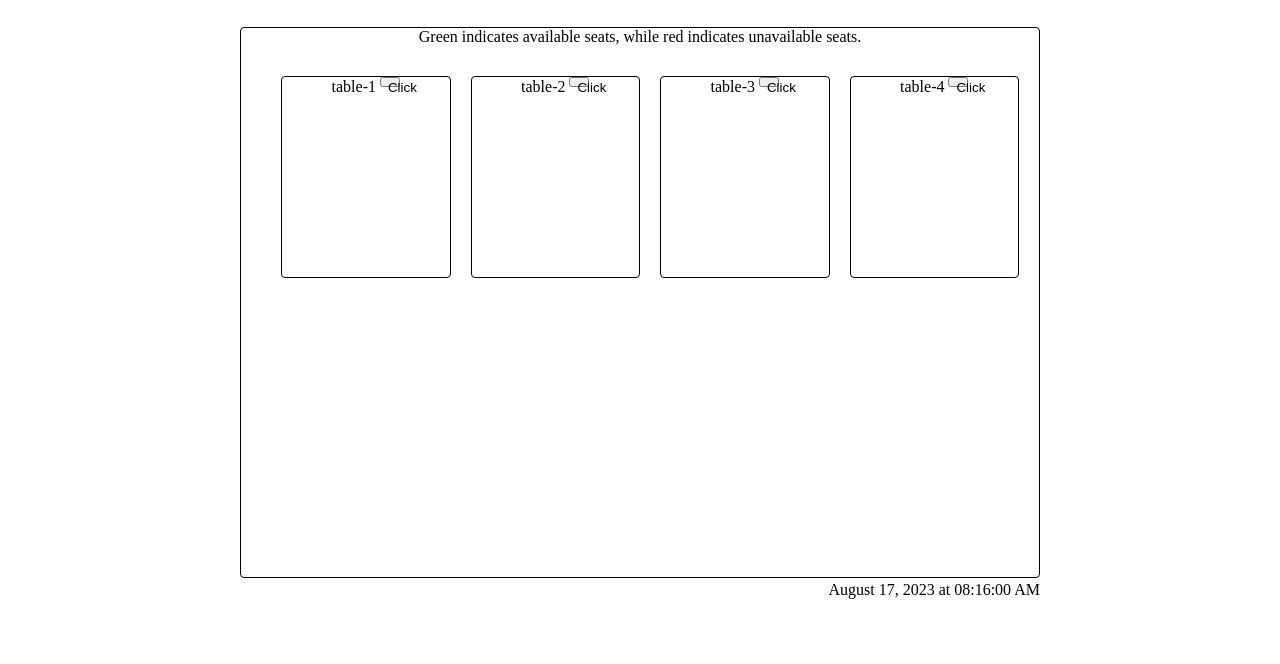
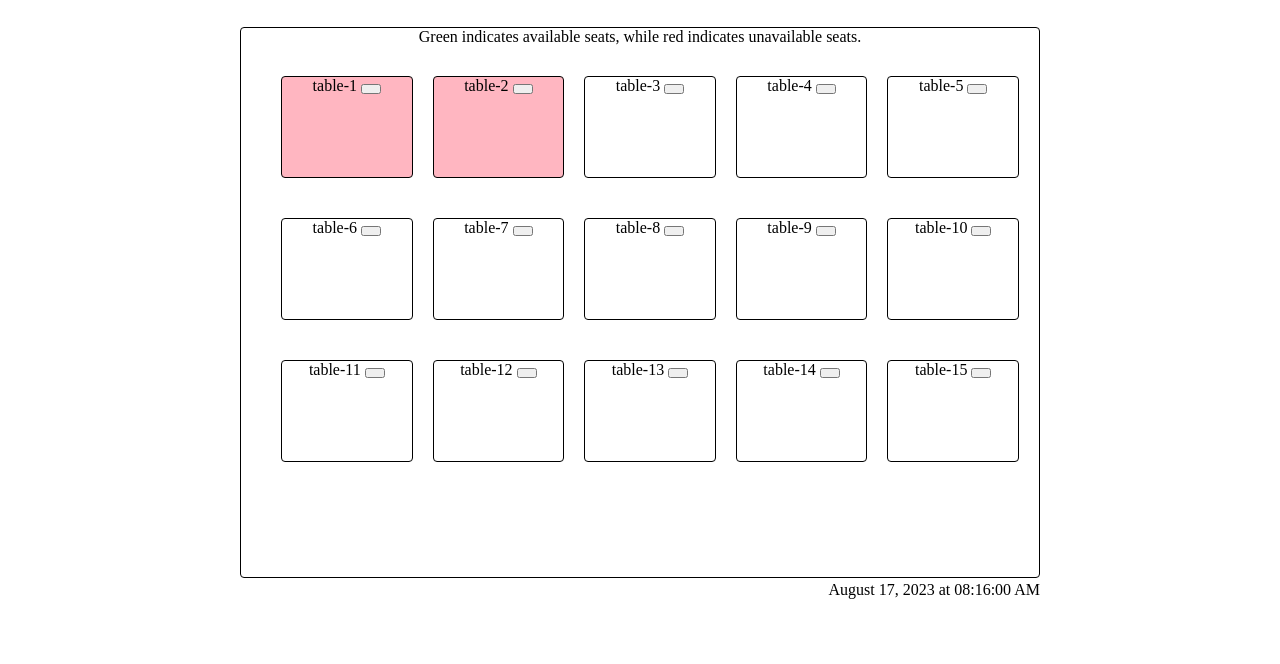
Before and after one commit to jcy9033/lucy-s, a plain HTML site: page work/frontend/index.html in a window 1280 px wide. Shown: the part 136-800 px from the top of the page. Drawn offline with Linux system fonts and the light colour scheme.

Commit message:
Replace tables-layers and box color.

```diff
--- a/work/frontend/index.html
+++ b/work/frontend/index.html
@@ -44,21 +44,25 @@
         border: 1px solid black;
         border-radius: 4px;
       }
-      .tables {
+      .tables-layer1,
+      .tables-layer2,
+      .tables-layer3 {
         display: flex;
         margin: 20px;
-        height: auto;
       }
-      .table-item {
+      .table-box {
         border: 1px solid black;
         border-radius: 4px;
         margin-top: 10px;
         margin-left: 20px;
         margin-bottom: 10px;
         width: 200px;
-        height: 200px;
+        height: 100px;
       }
-      .table-item-button {
+      .reserved-table {
+        background-color: #ffb6c1;
+      }
+      .table-box-button {
         width: 20px;
         height: 10px;
       }
@@ -70,7 +74,7 @@
     </style>
   </head>
   <body>
-    <div class="header">Lucy's regervation form</div>
+    <div class="header">Lucy's reservation - Tokyo</div>
     <div class="nav">
       <div class="nav-right-items">
         <div class="nav-item">Tokyo</div>
@@ -87,22 +91,70 @@
       </div>
       <div class="dashboard">
         Green indicates available seats, while red indicates unavailable seats.
-        <div class="tables">
-          <div class="table-item">
+        <div class="tables-layer1">
+          <div class="table-box reserved-table">
             table-1
-            <button class="table-item-button">Click</button>
+            <button class="table-box-button"></button>
           </div>
-          <div class="table-item">
+          <div class="table-box reserved-table">
             table-2
-            <button class="table-item-button">Click</button>
+            <button class="table-box-button"></button>
           </div>
-          <div class="table-item">
+          <div class="table-box">
             table-3
-            <button class="table-item-button">Click</button>
+            <button class="table-box-button"></button>
           </div>
-          <div class="table-item">
+          <div class="table-box">
             table-4
-            <button class="table-item-button">Click</button>
+            <button class="table-box-button"></button>
+          </div>
+          <div class="table-box">
+            table-5
+            <button class="table-box-button"></button>
+          </div>
+        </div>
+        <div class="tables-layer2">
+          <div class="table-box">
+            table-6
+            <button class="table-box-button"></button>
+          </div>
+          <div class="table-box">
+            table-7
+            <button class="table-box-button"></button>
+          </div>
+          <div class="table-box">
+            table-8
+            <button class="table-box-button"></button>
+          </div>
+          <div class="table-box">
+            table-9
+            <button class="table-box-button"></button>
+          </div>
+          <div class="table-box">
+            table-10
+            <button class="table-box-button"></button>
+          </div>
+        </div>
+        <div class="tables-layer3">
+          <div class="table-box">
+            table-11
+            <button class="table-box-button"></button>
+          </div>
+          <div class="table-box">
+            table-12
+            <button class="table-box-button"></button>
+          </div>
+          <div class="table-box">
+            table-13
+            <button class="table-box-button"></button>
+          </div>
+          <div class="table-box">
+            table-14
+            <button class="table-box-button"></button>
+          </div>
+          <div class="table-box">
+            table-15
+            <button class="table-box-button"></button>
           </div>
         </div>
       </div>
```
